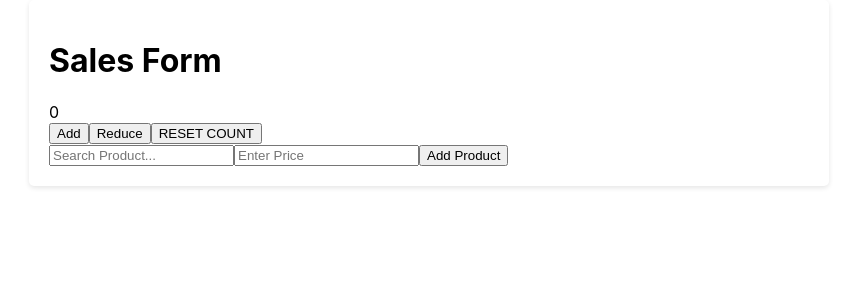
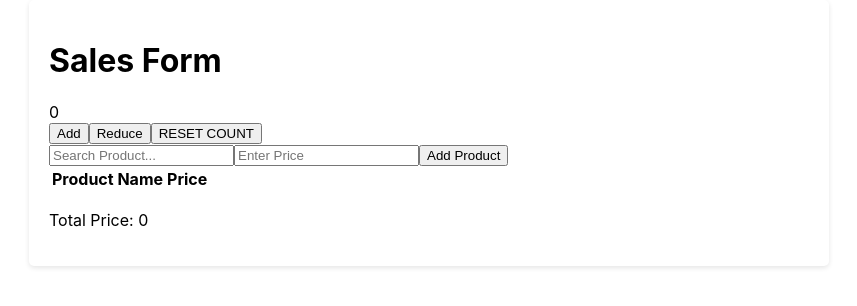
Before and after one commit to abiolatom/Eddietom, a React (Create React App) app: page / in a window 1280 px wide. Shown: the top 306 px of the page, without its empty margins (211-1068 px from the left). Built offline with nearby package versions, Linux system fonts and the light colour scheme.

Commit message:
Table is yet to be ready

```diff
--- a/src/components/SelectedProductTable.js
+++ b/src/components/SelectedProductTable.js
@@ -41,8 +41,14 @@ export const SearchBar = () => {
     }
   };
 
+  const calculateTotalPrice = () => {
+    return selectedProducts.reduce((total, product) => total + product.price, 0);
+  };
 
   return (
+    <div>
+
+
     <form>
       <input
         type="text"
@@ -58,7 +64,29 @@ export const SearchBar = () => {
       />
 
       <button onClick={handleAddProduct}>Add Product</button>
-    </form>
+      </form>
+      <table>
+        <thead>
+          <tr>
+            <th>Product Name</th>
+            <th>Price</th>
+          </tr>
+          <tbody>
+            {selectedProducts.map((product) => (
+              <tr key={product.id}>
+                <td>{product.name}</td>
+                <td>{product.price}</td>
+
+              </tr>
+            )
+            )
+            }
+          </tbody>
+        </thead>
+      </table>
+      <p>Total Price: { calculateTotalPrice() }</p>
+    </div>
+
   );
 };
 
```
